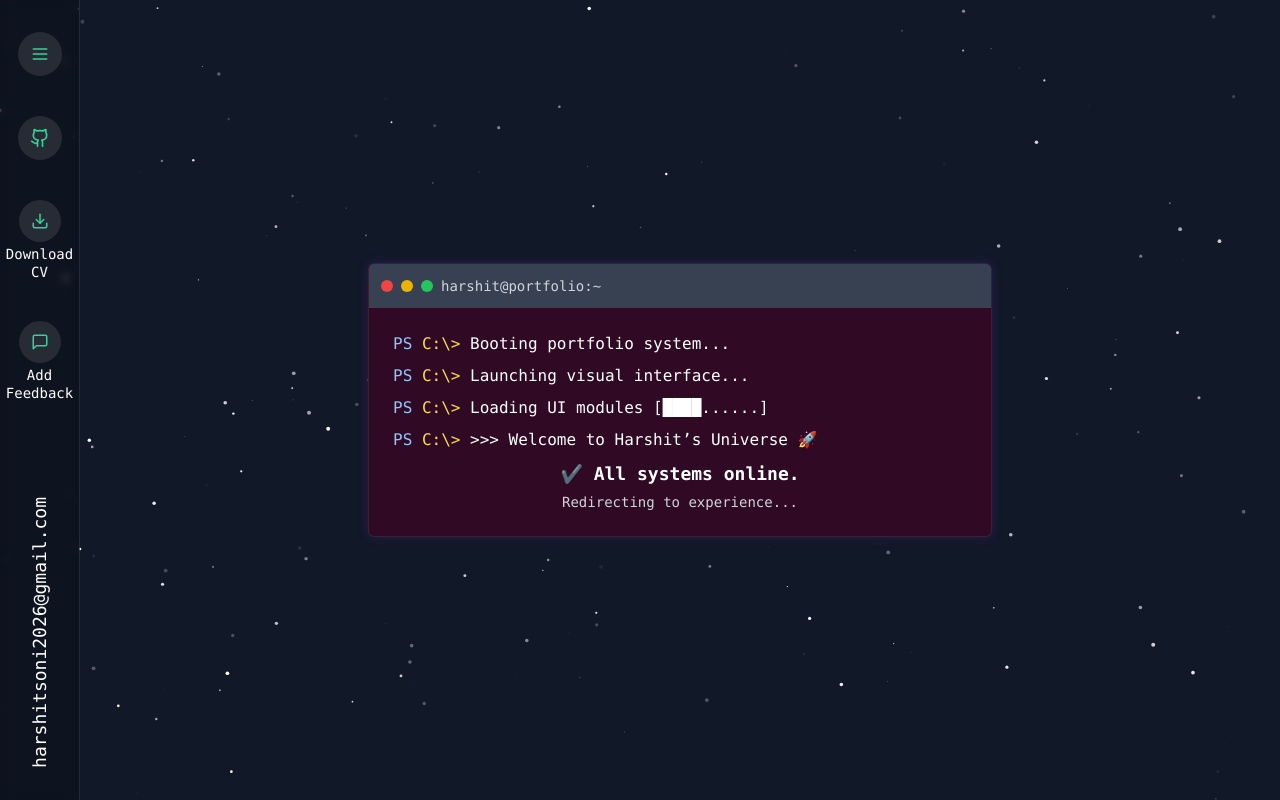
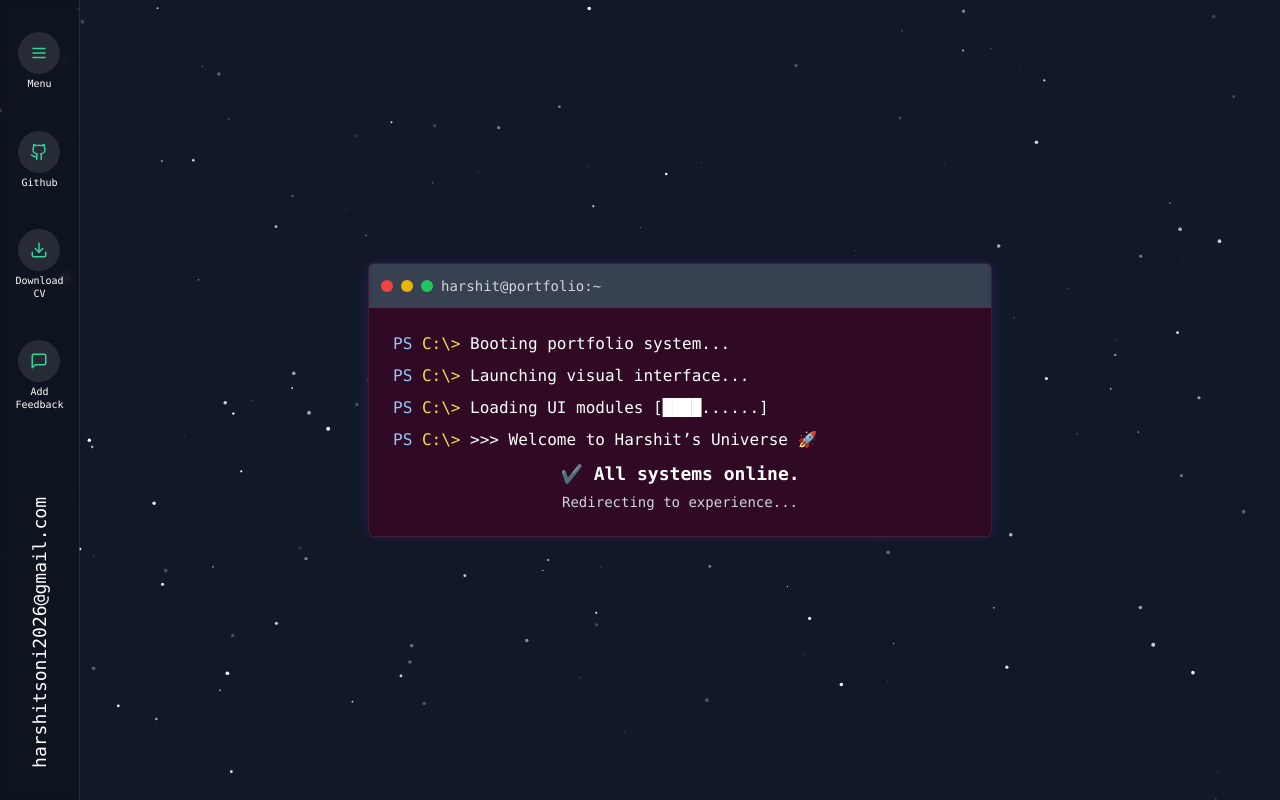
Before and after one commit to Harshitsoni294/Myportfolio, a React (Vite) app: page / in a window 1280 px wide. Built offline with nearby package versions, Linux system fonts and the light colour scheme.

Commit message:
feedback updated

```diff
--- a/src/components/Layout.tsx
+++ b/src/components/Layout.tsx
@@ -58,17 +58,27 @@ export const Layout = () => {
         <div className="flex flex-col items-center space-y-10">
           <button
             onClick={toggleMenu}
-            className="bg-white/10 p-3 rounded-full text-emerald-400 hover:bg-white hover:text-emerald-500 transition-colors"
+            className="text-white text-sm flex flex-col items-center justify-center group"
             aria-label="Menu"
           >
-            <Menu size={20} />
+            <div className="bg-white/10 p-3 rounded-full mb-1 text-emerald-400 group-hover:bg-white group-hover:text-emerald-500 transition-colors">
+              <Menu size={18} />
+            </div>
+            <span className="text-center text-[10px] leading-tight group-hover:text-white transition-colors">
+              Menu
+            </span>
           </button>
 
           <a
             href="https://github.com/Harshitsoni294"
-            className="bg-white/10 p-3 rounded-full text-emerald-400 hover:bg-white hover:text-emerald-500 transition-colors"
+            className="text-white text-sm flex flex-col items-center justify-center group"
           >
-            <Github size={20} />
+            <div className="bg-white/10 p-3 rounded-full mb-1 text-emerald-400 group-hover:bg-white group-hover:text-emerald-500 transition-colors">
+              <Github size={18} />
+            </div>
+            <span className="text-center text-[10px] leading-tight group-hover:text-white transition-colors">
+              Github
+            </span>
           </a>
 
           <a
@@ -79,7 +89,7 @@ export const Layout = () => {
             <div className="bg-white/10 p-3 rounded-full mb-1 text-emerald-400 group-hover:bg-white group-hover:text-emerald-500 transition-colors">
               <Download size={18} />
             </div>
-            <span className="text-center leading-tight group-hover:text-white transition-colors">
+            <span className="text-center text-[10px] leading-tight group-hover:text-white transition-colors">
               Download<br />CV
             </span>
           </a>
@@ -96,7 +106,7 @@ export const Layout = () => {
             }`}>
               <MessageSquare size={18} />
             </div>
-            <span className="text-center leading-tight group-hover:text-white transition-colors">
+            <span className="text-center text-[10px] leading-tight group-hover:text-white transition-colors">
               Add<br />Feedback
             </span>
           </button>
--- a/src/components/TerminalLoader.tsx
+++ b/src/components/TerminalLoader.tsx
@@ -1,5 +1,6 @@
 import { useEffect, useState } from 'react';
 import { motion, AnimatePresence } from 'framer-motion';
+import { useNavigate } from 'react-router-dom';
 import { StarBackground } from './StarBackground';
 import { Github, Download, Menu, MessageSquare } from 'lucide-react';
 
@@ -19,6 +20,7 @@ export const TerminalLoader = ({ onComplete }: TerminalLoaderProps) => {
   const [typedText, setTypedText] = useState('');
   const [showCursor, setShowCursor] = useState(true);
   const [isComplete, setIsComplete] = useState(false);
+  const navigate = useNavigate();
 
   useEffect(() => {
     const cursorInterval = setInterval(() => {
@@ -74,19 +76,29 @@ export const TerminalLoader = ({ onComplete }: TerminalLoaderProps) => {
           <div className="flex flex-col items-center space-y-10">
             {/* Menu Button */}
             <button
-              className="bg-white/10 p-3 rounded-full text-emerald-400 hover:bg-white hover:text-emerald-500 transition-colors"
+              className="text-white text-sm flex flex-col items-center justify-center group"
               aria-label="Menu"
             >
-              <Menu size={20} />
+              <div className="bg-white/10 p-3 rounded-full mb-1 text-emerald-400 group-hover:bg-white group-hover:text-emerald-500 transition-colors">
+                <Menu size={18} />
+              </div>
+              <span className="text-center text-[10px] leading-tight group-hover:text-white transition-colors">
+                Menu
+              </span>
             </button>
 
             <a
               href="https://github.com/Harshitsoni294"
               target="_blank"
               rel="noopener noreferrer"
-              className="bg-white/10 p-3 rounded-full text-emerald-400 hover:bg-white hover:text-emerald-500 transition-colors"
+              className="text-white text-sm flex flex-col items-center justify-center group"
             >
-              <Github size={20} />
+              <div className="bg-white/10 p-3 rounded-full mb-1 text-emerald-400 group-hover:bg-white group-hover:text-emerald-500 transition-colors">
+                <Github size={18} />
+              </div>
+              <span className="text-center text-[10px] leading-tight group-hover:text-white transition-colors">
+                Github
+              </span>
             </a>
 
             <a
@@ -97,22 +109,22 @@ export const TerminalLoader = ({ onComplete }: TerminalLoaderProps) => {
               <div className="bg-white/10 p-3 rounded-full mb-1 text-emerald-400 group-hover:bg-white group-hover:text-emerald-500 transition-colors">
                 <Download size={18} />
               </div>
-              <span className="text-center leading-tight group-hover:text-white transition-colors">
+              <span className="text-center text-[10px] leading-tight group-hover:text-white transition-colors">
                 Download<br />CV
               </span>
             </a>
 
-            <a
-              href="/feedback"
+            <button
+              onClick={() => navigate('/feedback')}
               className="text-white text-sm flex flex-col items-center justify-center group"
             >
               <div className="bg-white/10 p-3 rounded-full mb-1 text-emerald-400 group-hover:bg-white group-hover:text-emerald-500 transition-colors">
                 <MessageSquare size={18} />
               </div>
-              <span className="text-center leading-tight group-hover:text-white transition-colors">
+              <span className="text-center text-[10px] leading-tight group-hover:text-white transition-colors">
                 Add<br />Feedback
               </span>
-            </a>
+            </button>
           </div>
 
           {/* Email at bottom */}
@@ -156,13 +168,13 @@ export const TerminalLoader = ({ onComplete }: TerminalLoaderProps) => {
               <span className="text-xs mt-1">CV</span>
             </a>
 
-            <a
-              href="/feedback"
+            <button
+              onClick={() => navigate('/feedback')}
               className="flex-1 h-full flex flex-col items-center justify-center text-emerald-400"
             >
               <MessageSquare size={24} />
               <span className="text-xs mt-1">Feedback</span>
-            </a>
+            </button>
           </nav>
         </div>
 
--- a/src/pages/FeedbackPage.tsx
+++ b/src/pages/FeedbackPage.tsx
@@ -290,7 +290,7 @@ export const FeedbackPage = () => {
                 <StarRating
                   rating={workRating}
                   setRating={setWorkRating}
-                  maxStars={10}
+                  maxStars={5}
                   label="Rate Harshit's Work *"
                 />
                 <input type="hidden" name="workRating" value={workRating} />
@@ -363,7 +363,7 @@ export const FeedbackPage = () => {
                 <StarRating
                   rating={portfolioRating}
                   setRating={setPortfolioRating}
-                  maxStars={10}
+                  maxStars={5}
                   label="Rate Harshit's Portfolio *"
                 />
                 <input type="hidden" name="portfolioRating" value={portfolioRating} />
```
